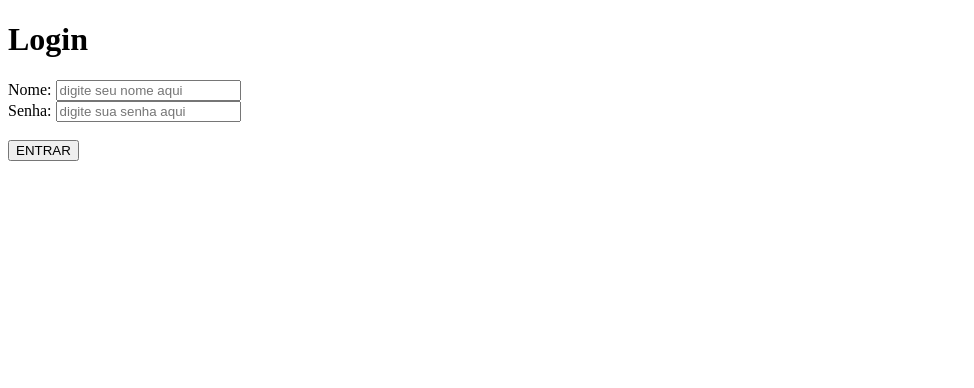
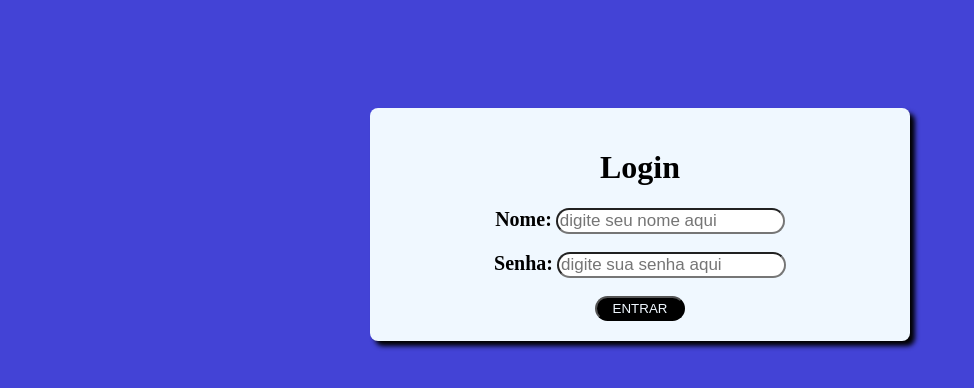
Before and after one commit to Lindgren-07/form-flask, a plain HTML site: page templates/login.html in a window 1280 px wide. Shown: the whole page, without its empty margins (0-974 px from the left). Drawn offline with Linux system fonts and the light colour scheme.

Commit message:
salvando

```diff
--- a/static/css/ststyle.css
+++ b/static/css/ststyle.css
@@ -0,0 +1,43 @@
+@charset "UTF-8";
+
+body{
+    background-color: rgb(67, 67, 214);
+    display: flex;
+    justify-content: center;
+    align-items: center;
+    padding-top: 100px;
+}
+
+#form_fundo{
+    background-color: aliceblue;
+    padding: 20px;
+    border-radius: 8px;
+    text-align: center;
+    box-shadow: 5px 5px 5px black;
+    width: 500px;
+}
+
+#btn_login{
+    background-color: black;
+    color:aliceblue;
+    cursor: pointer;
+    width: 18%;
+    height:25px;
+    border-radius: 20px;
+}
+
+#btn_login:hover{
+    background-color: aliceblue;
+    color:black;
+}
+
+
+label{
+    font-size:20px;
+    font-weight: bold;
+}
+
+input{
+    border-radius: 18px;
+    font-size: 17px;
+}
--- a/templates/login.html
+++ b/templates/login.html
@@ -17,7 +17,8 @@
                 <label for="nome">Nome:</label>
                 <input type="text" name="nome" id="nome" required placeholder="digite seu nome aqui">
                 <br>
-                <label for="senha" id="senha">Senha:</label>
+                <br>
+                <label for="senha">Senha:</label>
                 <input type="password" name="senha" id="senha" required placeholder="digite sua senha aqui">
                 <br>
                 <br>
```
